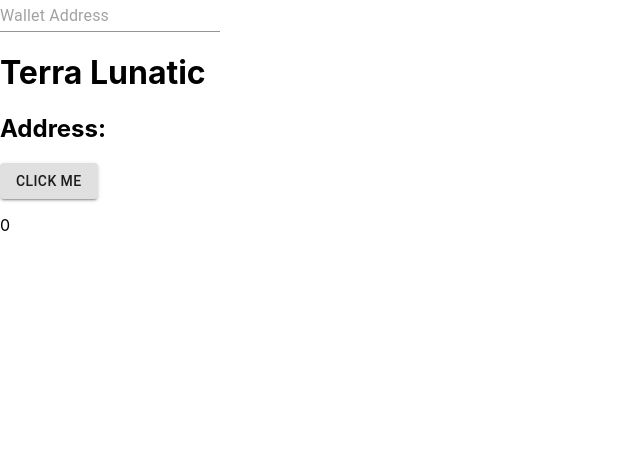
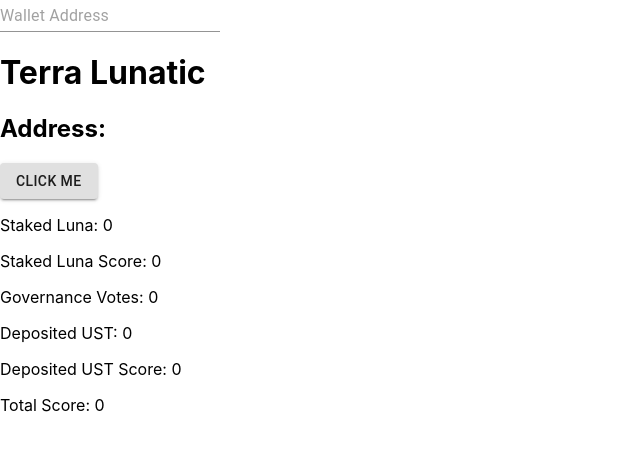
Before and after one commit to codeanish/terra-lunatic, a React (Create React App) app in the folder terra-lunatic/: page / in a window 1280 px wide. Shown: the top 450 px of the page, without its empty margins (0-640 px from the left). Built offline with nearby package versions, Linux system fonts and the light colour scheme.

Commit message:
Implemented some services

```diff
--- a/terra-lunatic/src/components/card.tsx
+++ b/terra-lunatic/src/components/card.tsx
@@ -1,7 +1,5 @@
-import { AxiosResponse } from 'axios';
 import React, {useState} from 'react';
 import TerraService from '../services/TerraService';
-import IStakedLuna from '../types/Terra';
 import { Button } from '@material-ui/core';
 
 export interface Props{
@@ -10,34 +8,93 @@
 
 const Card = (props: Props) => {
 
-    const initialStakedLunaState = {
-        ACCOUNT_ADDRESS: "",
-        STAKED_LUNA: 0
-    }
+    const initialStakedLunaState = 0
 
-    const [stakedLuna, setStakedLuna] = useState<IStakedLuna>(initialStakedLunaState);
+    const initialGovernanceVotesState = 0
+
+    const initialDepositedUSTState = 0
+
+    const [stakedLuna, setStakedLuna] = useState<number>(initialStakedLunaState);
     const getStakedLuna = () => {
-        TerraService.getAllStakedLuna()
+        TerraService.getStakedLuna(props.address)
             .then((response) => {
-                const allStakedLuna = response.data
-                const filteredStakedLuna = allStakedLuna.filter(staked => staked.ACCOUNT_ADDRESS == props.address)[0]
-                setStakedLuna({
-                    ACCOUNT_ADDRESS: filteredStakedLuna.ACCOUNT_ADDRESS,
-                    STAKED_LUNA: filteredStakedLuna.STAKED_LUNA
-                })
+                const stakedLuna = response.data
+                setStakedLuna(stakedLuna)
             })
             .catch(e => {
                 console.log(e)
             })
     };
 
+    const [governanceVotes, setGovernanceVotes] = useState<number>(initialGovernanceVotesState);
+    const getGovernanceVotes = () => {
+        TerraService.getGovernanceVotes(props.address)
+            .then((response) => {
+                const governanceVotes = response.data
+                setGovernanceVotes(governanceVotes)
+            })
+            .catch(e => {
+                console.log(e)
+            })
+    }
+
+    const [depositedUST, setDepositedUST] = useState<number>(initialDepositedUSTState);
+    const getDepositedUST = () => {
+        TerraService.getUstDepositsToAnchor(props.address)
+            .then((response) => {
+                const ustDeposits = response.data
+                setDepositedUST(ustDeposits * (10 ** -6))
+            })
+            .catch(e => {
+                console.log(e)
+            })
+    }
+
+    function calculateLunaBasedScore(luna: number): number {
+        if(luna > 0 && luna <= 1){
+            return 1;
+        }
+        if(luna > 1 && luna <= 10){
+            return 2;
+        }
+        if(luna > 10 && luna <= 100){
+            return 3;
+        }
+        if(luna > 100 && luna <= 1000){
+            return 4
+        }
+        if(luna > 1000 && luna <= 10000){
+            return 5
+        }
+        if(luna > 10000 && luna <= 100000){
+            return 6
+        }
+        if(luna > 100000 && luna <= 1000000){
+            return 7
+        }
+        if(luna > 1000000){
+            return 8
+        }
+        return 0
+    }
+
+    const runQueries = () => {
+        getStakedLuna()
+        getGovernanceVotes()
+        getDepositedUST()
+    }
+
     return(
         <div>
             <h1>Terra Lunatic</h1>
             <h2>Address: {props.address}</h2>
-            <Button variant="contained" onClick={getStakedLuna}>Click me</Button>
-            <p>{stakedLuna.ACCOUNT_ADDRESS}</p>
-            <p>{stakedLuna.STAKED_LUNA}</p>
+            <Button variant="contained" onClick={runQueries}>Click me</Button>
+            <p>Staked Luna: {stakedLuna}</p>
+            <p>Staked Luna Score: {calculateLunaBasedScore(stakedLuna)} </p>
+            <p>Governance Votes: {governanceVotes}</p>
+            <p>Deposited UST: {depositedUST}</p>
+            <p>Deposited UST Score: {calculateLunaBasedScore(depositedUST / 40)} </p>
+            <p>Total Score: {calculateLunaBasedScore(stakedLuna) + calculateLunaBasedScore(depositedUST / 40) + governanceVotes}</p>
         </div>
     )
 }
--- a/terra-lunatic/src/services/TerraService.ts
+++ b/terra-lunatic/src/services/TerraService.ts
@@ -1,14 +1,25 @@
-import IStakedLuna from "../types/Terra";
 import axios from "axios";
-import { url } from "inspector";
 
-const getAllStakedLuna = () => {
-    return axios.get<IStakedLuna[]>
-        ("https://api.flipsidecrypto.com/api/v2/queries/c150c128-8b00-4aa5-9a25-addd71a864fc/data/latest")
+const getStakedLuna = (address: string) => {
+    return axios.get<number>
+    (`http://localhost:5000/address/${address}/stakedluna`)
+}
+
+
+const getGovernanceVotes = (address: string) => {
+    return axios.get<number>
+    (`http://localhost:5000/address/${address}/governancevotes`)
+}
+
+const getUstDepositsToAnchor = (address: string) => {
+    return axios.get<number>
+    (`http://localhost:5000/address/${address}/ustdeposits`)
 }
 
 const TerraService = {
-    getAllStakedLuna
+    getStakedLuna,
+    getGovernanceVotes,
+    getUstDepositsToAnchor
 }
 
 export default TerraService;
--- a/terra-lunatic/src/types/Terra.ts
+++ /dev/null
@@ -1,4 +0,0 @@
-export default interface IStakedLuna{
-    ACCOUNT_ADDRESS: string,
-    STAKED_LUNA: number
-}
```
